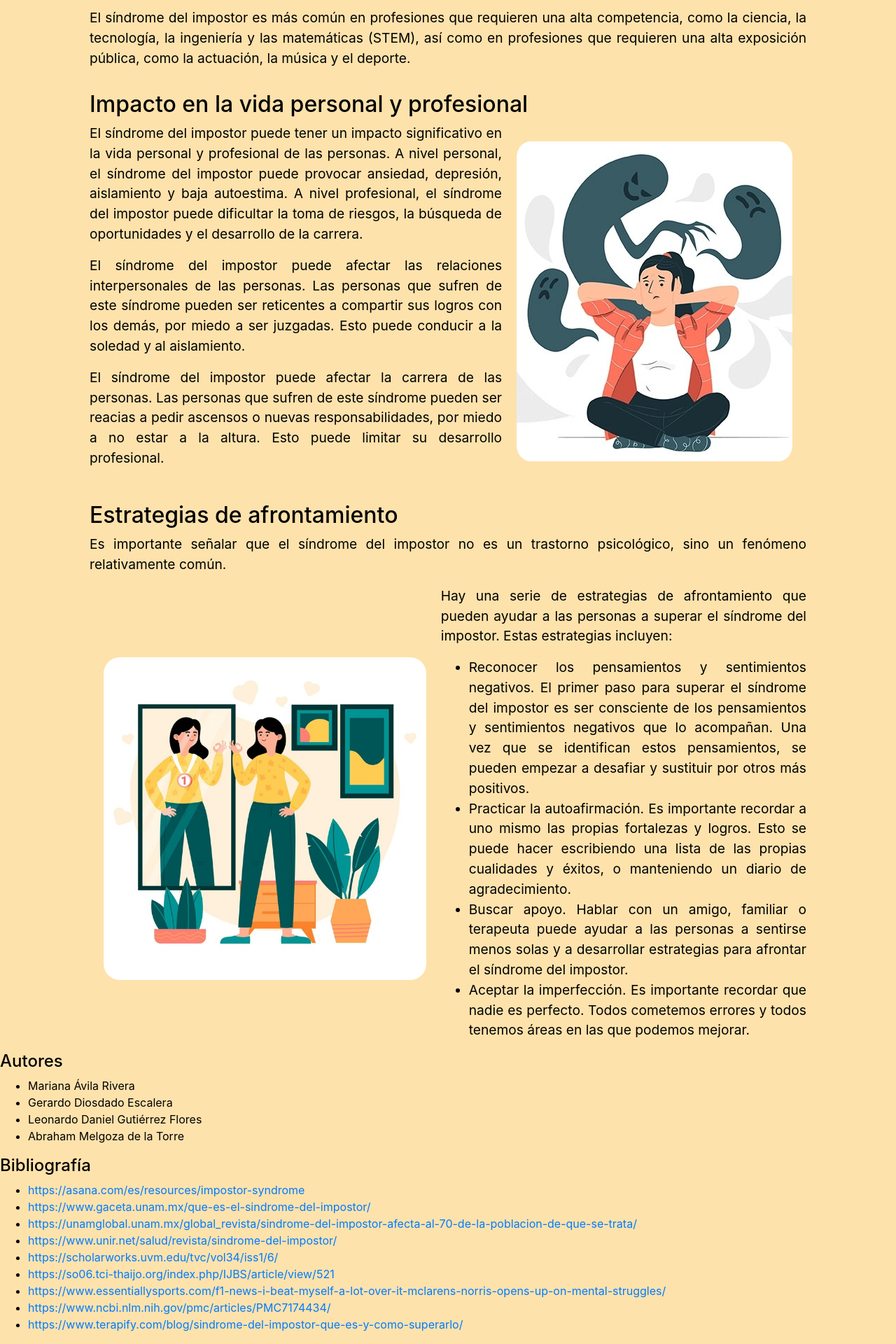
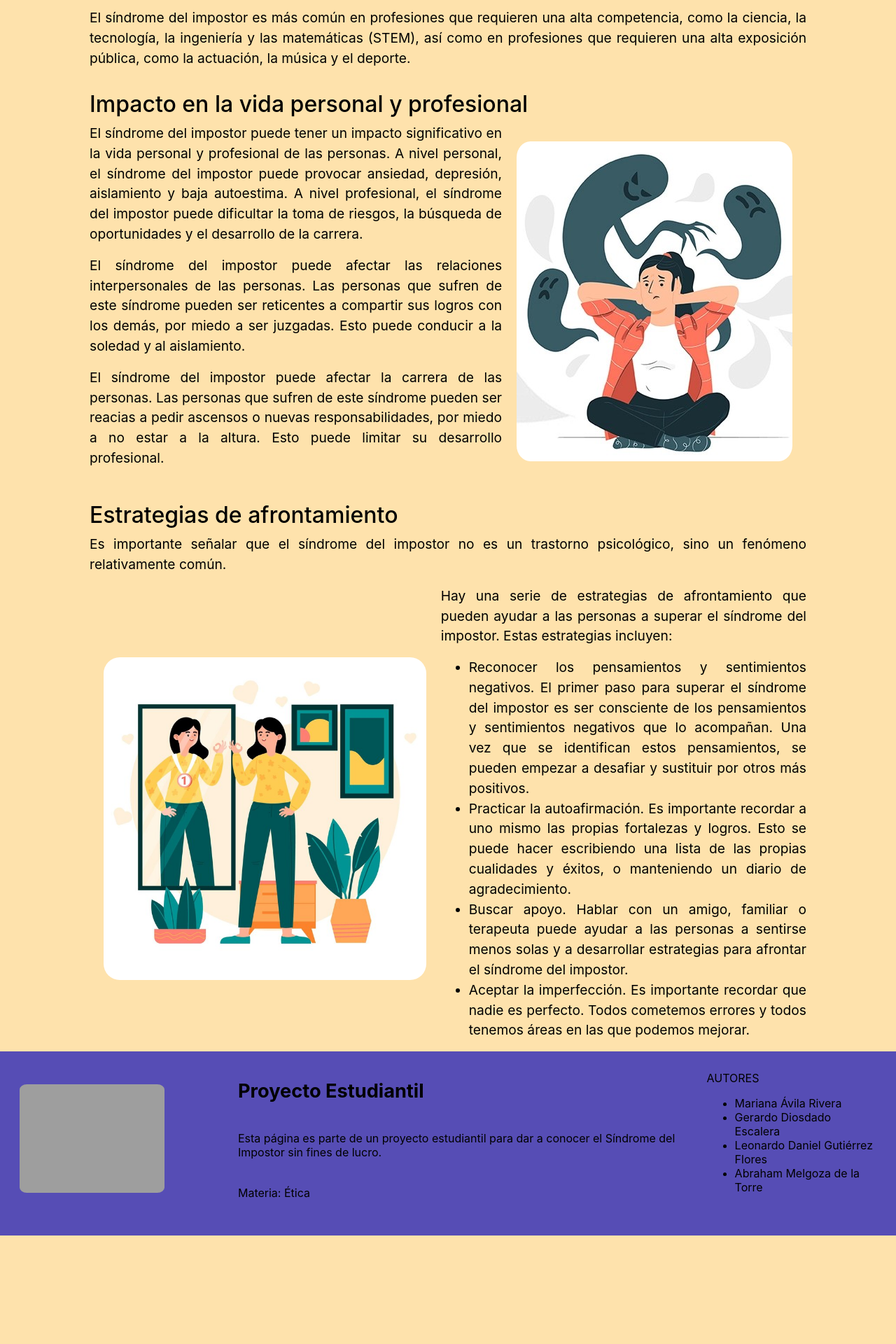
Before and after one commit to Eriarer/Etica, a PHP site: page /index.php in a window 1280 px wide. Shown: the part 2443-4363 px from the top of the page at 70% size. After the commit the page ends 4208 px from the top, so only its background shows below. Run offline with PHP 8.4, Linux system fonts and the light colour scheme; some libraries are stand-ins or nearby versions; some web fonts are replaced; grey boxes are pictures that could not be loaded.

Commit message:
footer con tabla y estilos

```diff
--- a/include/footer.php
+++ b/include/footer.php
@@ -1,28 +1,72 @@
-<link rel="stylesheet" href="<?php echo $_SERVER['ROOT'] = "http://" . $_SERVER['SERVER_NAME'] . "/Etica/" . 'css/footer.css' ?>">
+<link rel="stylesheet" href="../css/footer.css">
 
+<style>
+    .footer body {
+        margin: 0;
+        padding: 0;
+        font-family: Arial, sans-serif;
+        border: none;
+        width: 100%;
 
-<footer class="footerDiv">
-    <div>
-        <h4>Autores</h4>
+    }
+
+    footer {
+        padding: 20px;
+        text-align: center;
+        background: #564db5;
+
+    }
+
+    .footer table {
+        width: 100%;
+        border-collapse: collapse;
+        margin-bottom: 15px;
+        border: 0px;
+    }
+
+    .footer th,
+    .footer td {
+        padding: 8px;
+        text-align: left;
+    }
+
+    .footer th {
+        font-size: 1.7em;
+    }
+
+    .footer img {
+        max-width: 70%;
+        height: auto;
+    }
+</style>
+
+<!-- Contenido de tu página -->
+<div class="footer">
+    <footer>
+        <table>
+            <tr>
+                <td rowspan="3">
+                    <img src="<?php echo $_SERVER['ROOT'] . 'media/images/index/uaaLogo.png' ?>" alt="Logo de la Universidad Autónoma de Aguascalientes">
+
+                </td>
+                <th>Proyecto Estudiantil</th>
+                <td rowspan="3">
+                    <p>AUTORES</p>
                     <ul>
                         <li>Mariana Ávila Rivera</li>
                         <li>Gerardo Diosdado Escalera</li>
                         <li>Leonardo Daniel Gutiérrez Flores</li>
                         <li>Abraham Melgoza de la Torre</li>
                     </ul>
+                </td>
+            </tr>
+            <tr>
+                <td>Esta página es parte de un proyecto estudiantil para dar a conocer el Síndrome del Impostor sin fines de lucro.</td>
+            </tr>
+            <tr>
+                <td>Materia: Ética</td>
+            </tr>
+        </table>
+    </footer>
+
 </div>
-    <div>
-        <h4>Bibliografía</h4>
-        <ul>
-            <li><a href="https://asana.com/es/resources/impostor-syndrome">https://asana.com/es/resources/impostor-syndrome</a></li>
-            <li><a href="https://www.gaceta.unam.mx/que-es-el-sindrome-del-impostor/">https://www.gaceta.unam.mx/que-es-el-sindrome-del-impostor/</a></li>
-            <li><a href="https://unamglobal.unam.mx/global_revista/sindrome-del-impostor-afecta-al-70-de-la-poblacion-de-que-se-trata/#:~:text=Siete%20de%20cada%2010%20personas,%2C%20capacidad%2C%20talento%20o%20creatividad.">https://unamglobal.unam.mx/global_revista/sindrome-del-impostor-afecta-al-70-de-la-poblacion-de-que-se-trata/</a></li>
-            <li><a href="https://www.unir.net/salud/revista/sindrome-del-impostor/">https://www.unir.net/salud/revista/sindrome-del-impostor/</a></li>
-            <li><a href="https://scholarworks.uvm.edu/tvc/vol34/iss1/6/">https://scholarworks.uvm.edu/tvc/vol34/iss1/6/</a></li>
-            <li><a href="https://so06.tci-thaijo.org/index.php/IJBS/article/view/521">https://so06.tci-thaijo.org/index.php/IJBS/article/view/521</a></li>
-            <li><a href="https://www.essentiallysports.com/f1-news-i-beat-myself-a-lot-over-it-mclarens-norris-opens-up-on-mental-struggles/">https://www.essentiallysports.com/f1-news-i-beat-myself-a-lot-over-it-mclarens-norris-opens-up-on-mental-struggles/</a></li>
-            <li><a href="https://www.ncbi.nlm.nih.gov/pmc/articles/PMC7174434/">https://www.ncbi.nlm.nih.gov/pmc/articles/PMC7174434/</a></li>
-            <li><a href="https://www.terapify.com/blog/sindrome-del-impostor-que-es-y-como-superarlo/">https://www.terapify.com/blog/sindrome-del-impostor-que-es-y-como-superarlo/</a></li>
-        </ul>
-    </div>
-</footer>
```
Lines whose indentation alone changed are shown as unchanged.
